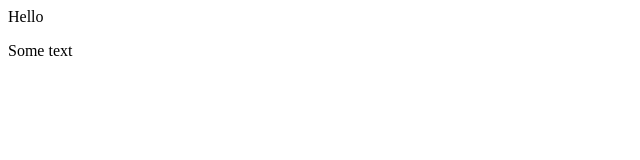
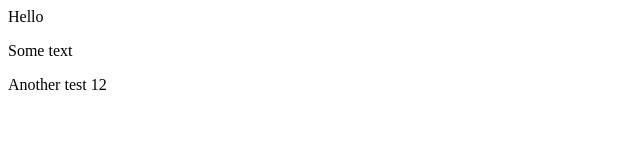
Before and after one commit to kprekrat2/git, a plain HTML site: page index.html in a window 1280 px wide. Shown: the whole page, without its empty margins (0-640 px from the left). Drawn offline with Linux system fonts and the light colour scheme.

Commit message:
added div branch

```diff
--- a/index.html
+++ b/index.html
@@ -1,2 +1,3 @@
 <p>Hello</p>
 <p>Some text</p>
+<div>Another test 12</div>
```
